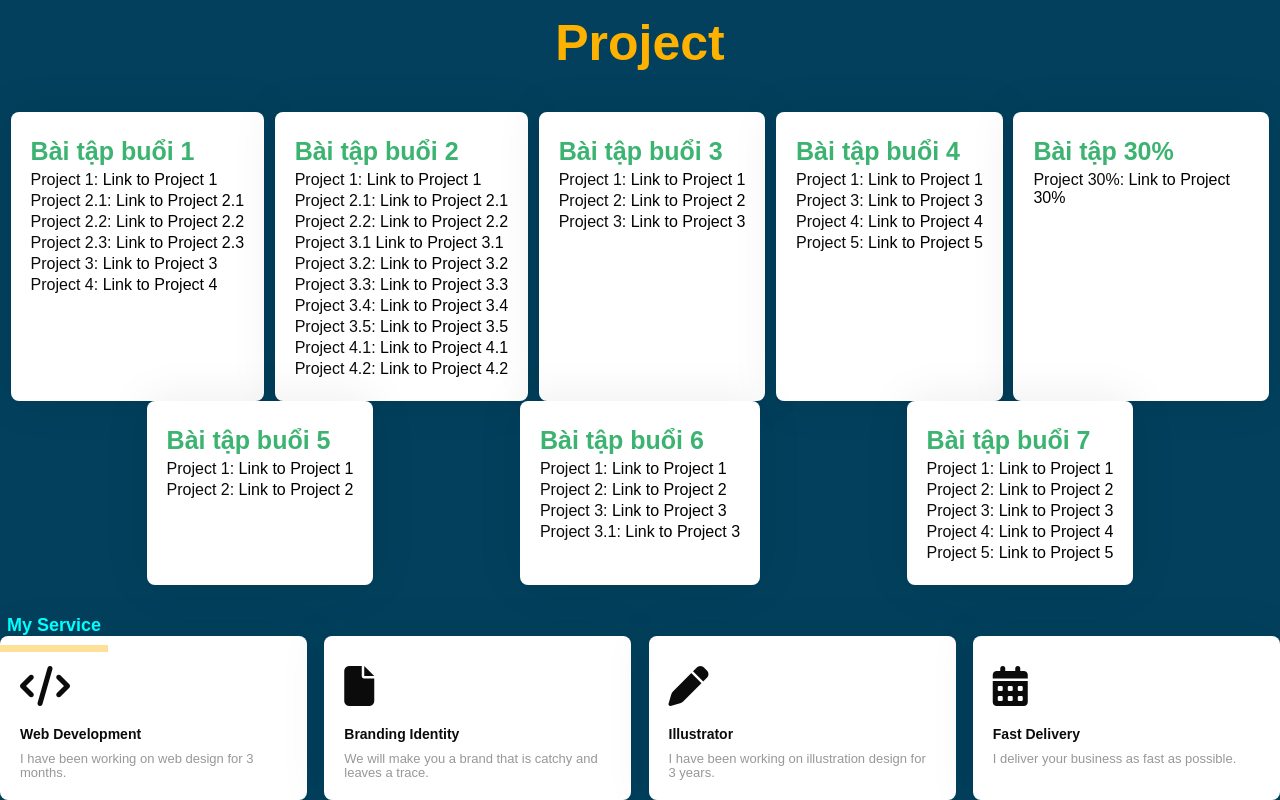
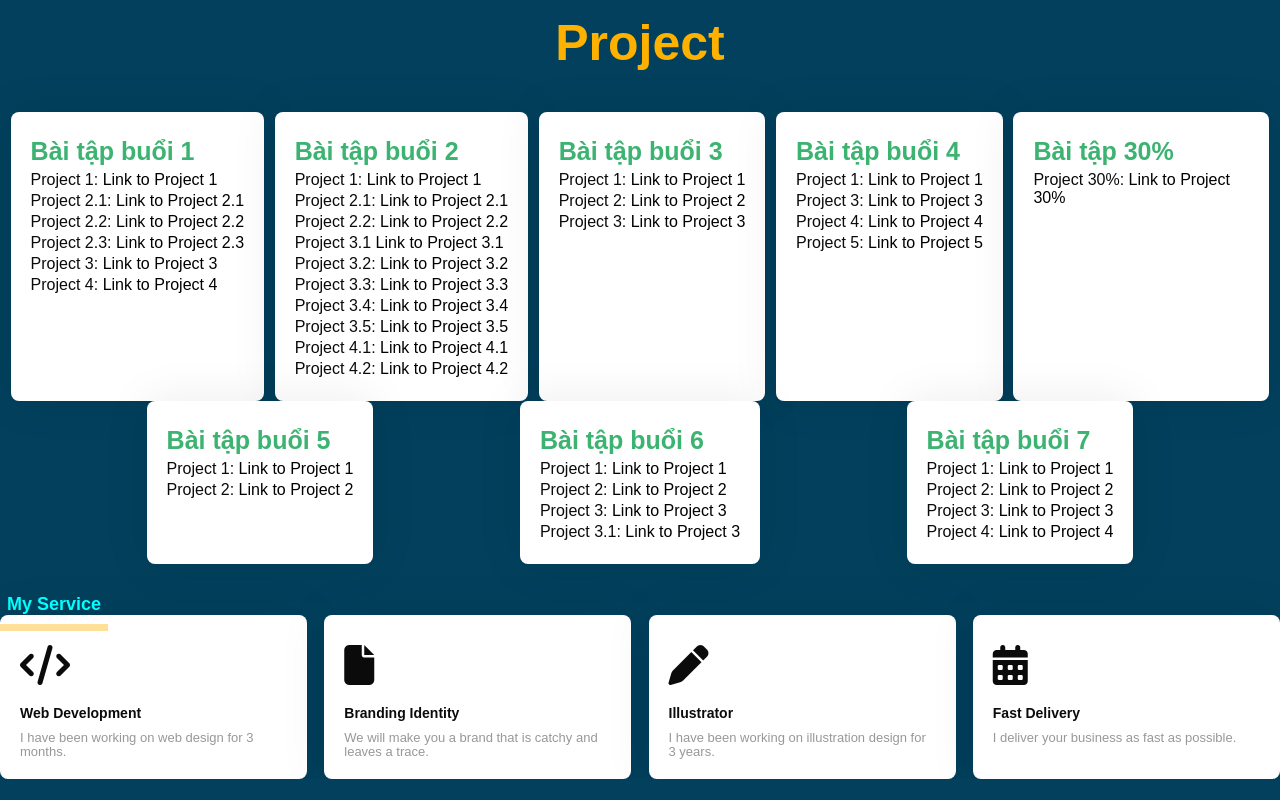
Before and after one commit to 1petercuong/baitapweb, a plain HTML site: page index.html in a window 1280 px wide. Shown: the part 786-1586 px from the top of the page. After the commit the page ends 1565 px from the top, so only its background shows below. Drawn offline with Linux system fonts and the light colour scheme.

Commit message:
Update index.html

```diff
--- a/index.html
+++ b/index.html
@@ -121,7 +121,7 @@
               <li>Project 2: <a href="bai2buoi7.html" target="_blank">Link to Project 2</a></li>
               <li>Project 3: <a href="bai3buoi7.html" target="_blank">Link to Project 3</a></li>
               <li>Project 4: <a href="" target="_blank">Link to Project 4</a></li>
-              <li>Project 5: <a href="" target="_blank">Link to Project 5</a></li>
+
         </ul>
     </div>
 
```
